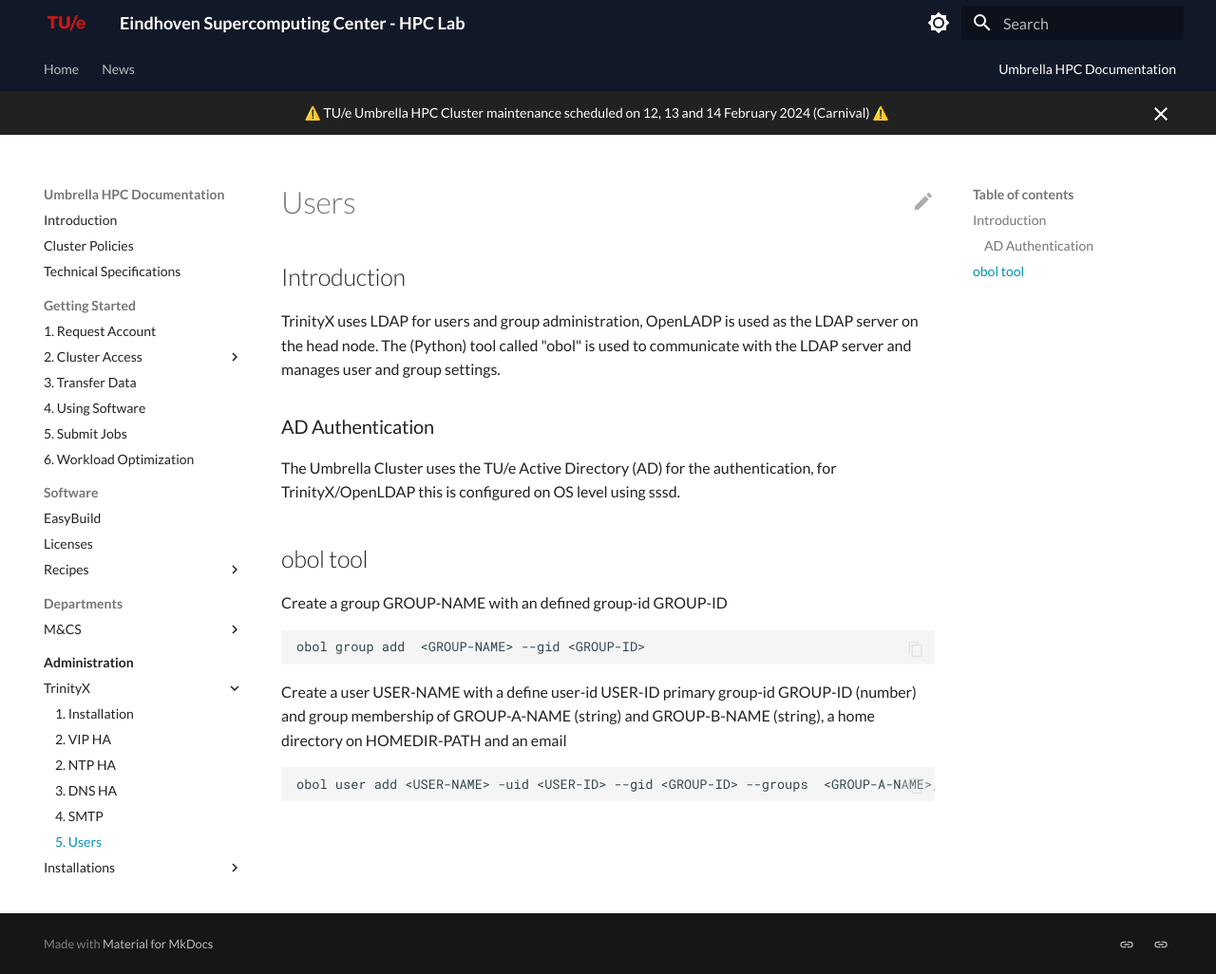
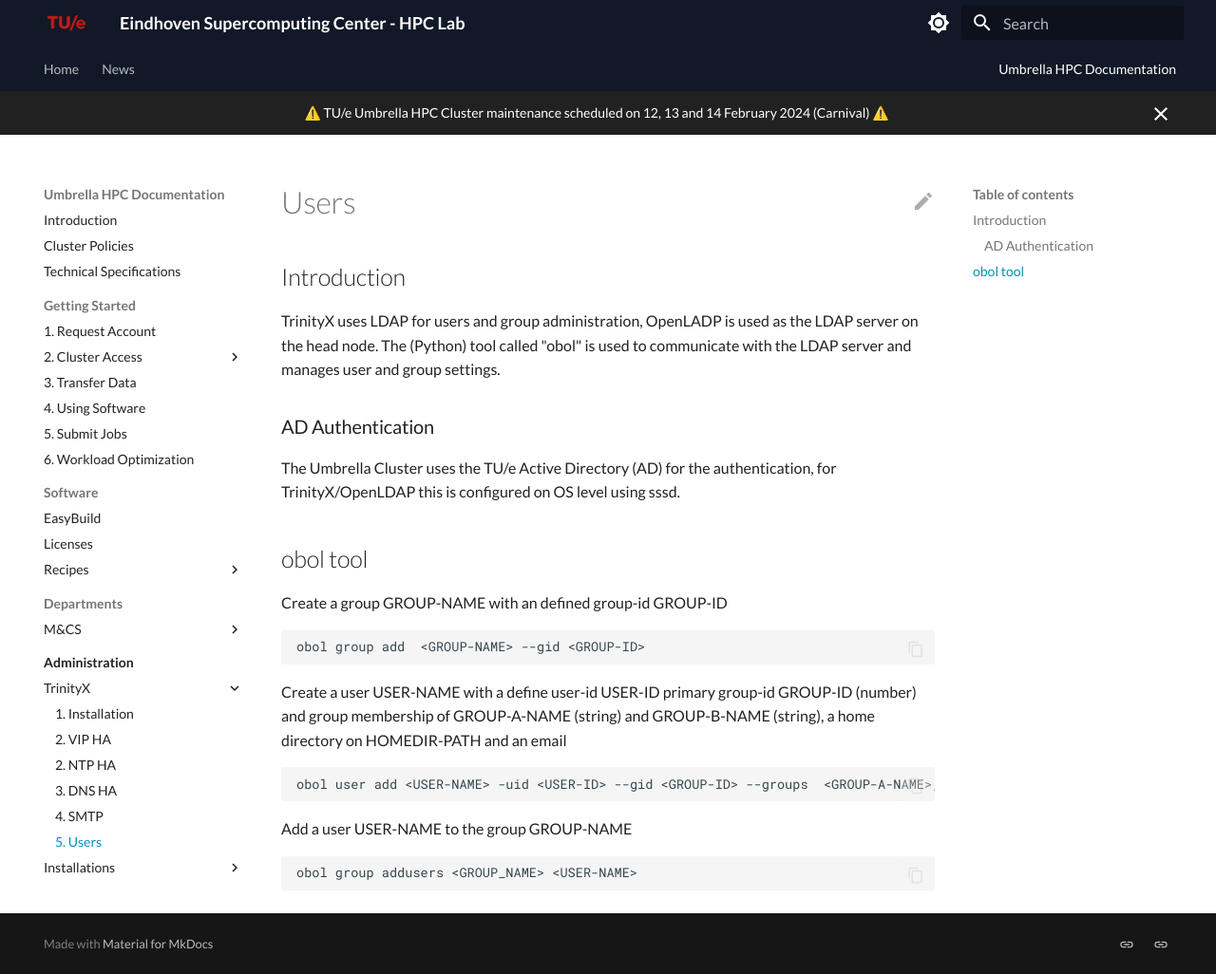
Before and after one commit to gferhpc/supercomputing.tue.nl, an MkDocs documentation site: the page built from pages/documentation/administration/trinityx/users.md, in a window 1280 px wide and 1026 px high. Shown: the whole window at 95% size. Built offline with MkDocs 1.6.1 and Material for MkDocs 9.7.7, drawn with Linux system fonts in a browser that asks for light colours.

Commit message:
How to add user to group

````diff
--- a/pages/documentation/administration/trinityx/users.md
+++ b/pages/documentation/administration/trinityx/users.md
@@ -21,3 +21,9 @@
 ```shell
 obol user add <USER-NAME> -uid <USER-ID> --gid <GROUP-ID> --groups  <GROUP-A-NAME>,<GROUP-B-NAME> --home <HOMEDIR-PATH> --mail <EMAIL>
 ```
+
+Add a user USER-NAME to the group GROUP-NAME
+
+```shell
+obol group addusers <GROUP_NAME> <USER-NAME>
+```
````
